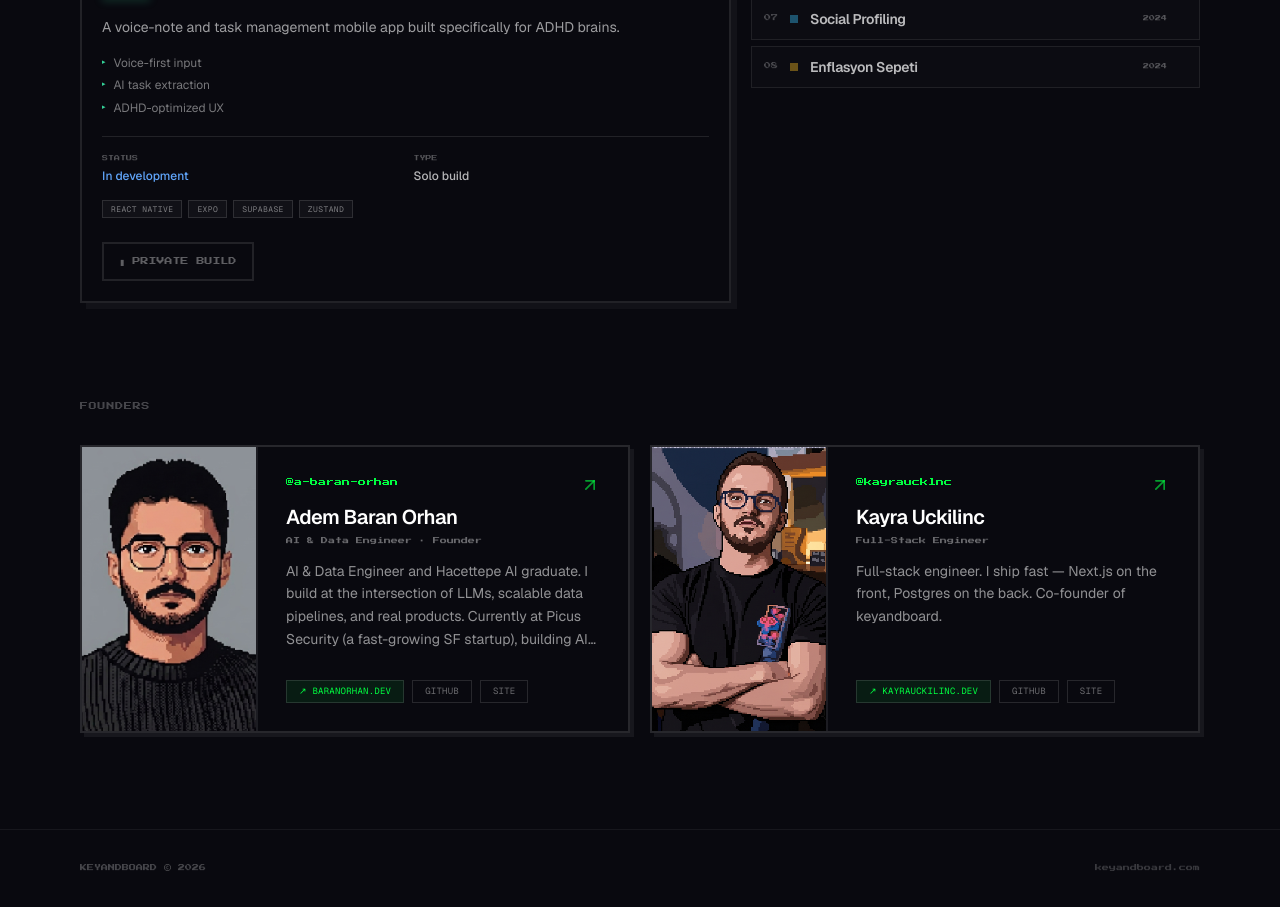
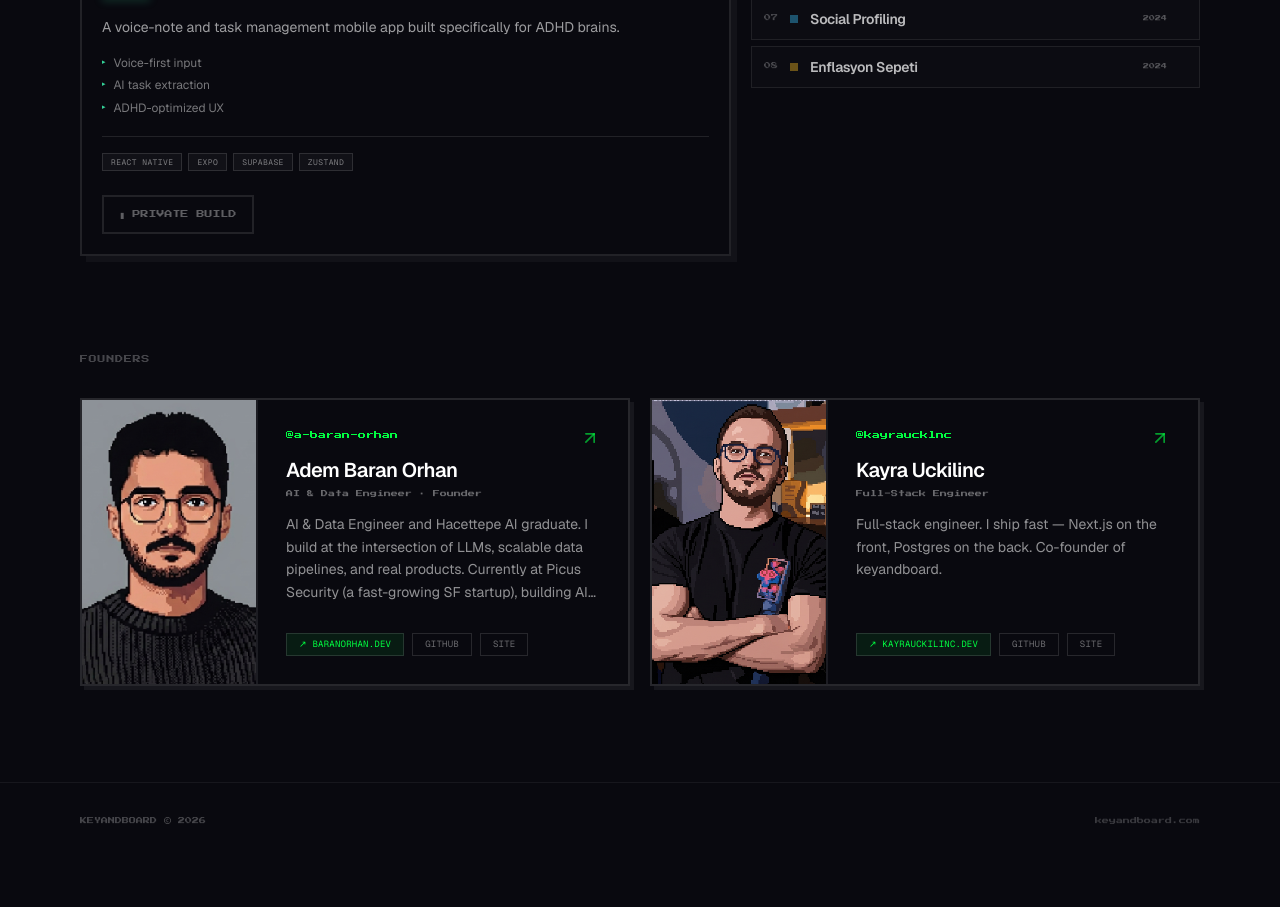
Before and after one commit to keyandboard/keyandboard.com, a Next.js app: page / in a window 1280 px wide. Shown: the part 1100-2007 px from the top of the page. After the commit the page ends 1960 px from the top, so only its background shows below. Built offline with nearby package versions, Linux system fonts and the light colour scheme.

Commit message:
fix: remove TYPE/Solo-build and BUILT-WITH stat from project viewport (#2)
Drop the second stat (TYPE: Solo build / BUILT WITH: <cofounder>) from the
project select screen — status is already shown as the on-screen chip. Removes
the now-unused Stat helper and coFounders binding.

```diff
--- a/src/components/shared/projects/ProjectViewport.tsx
+++ b/src/components/shared/projects/ProjectViewport.tsx
@@ -32,7 +32,6 @@ export function ProjectViewport({ project, index, total }: Props) {
   const host = project.url
     ? new URL(project.url).host.replace(/^www\./, "")
     : null;
-  const coFounders = project.coFounders ?? [];
 
   return (
     <div
@@ -143,21 +142,8 @@ export function ProjectViewport({ project, index, total }: Props) {
           ))}
         </ul>
 
-        {/* stat row */}
-        <div className="mt-5 grid grid-cols-2 gap-x-4 gap-y-2 border-t border-white/10 pt-4">
-          <Stat label="STATUS" value={project.status} accent={statusColor} />
-          <Stat
-            label={coFounders.length ? "BUILT WITH" : "TYPE"}
-            value={
-              coFounders.length
-                ? coFounders.map((c) => c[0].toUpperCase() + c.slice(1)).join(", ")
-                : "Solo build"
-            }
-          />
-        </div>
-
         {/* stack tags */}
-        <div className="mt-4 flex flex-wrap gap-1.5">
+        <div className="mt-5 flex flex-wrap gap-1.5 border-t border-white/10 pt-4">
           {project.stack.map((tech) => (
             <span
               key={tech}
@@ -205,25 +191,3 @@ export function ProjectViewport({ project, index, total }: Props) {
     </div>
   );
 }
-
-function Stat({
-  label,
-  value,
-  accent,
-}: {
-  label: string;
-  value: string;
-  accent?: string;
-}) {
-  return (
-    <div className="min-w-0">
-      <span className="pixel-label block text-[6px] text-white/30">{label}</span>
-      <span
-        className="mt-1 block truncate text-xs font-medium"
-        style={{ color: accent ?? "rgba(255,255,255,0.7)" }}
-      >
-        {value}
-      </span>
-    </div>
-  );
-}
```
